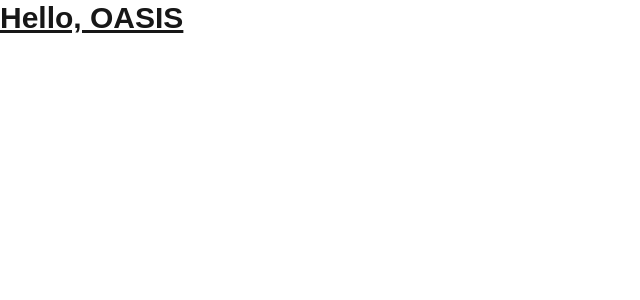
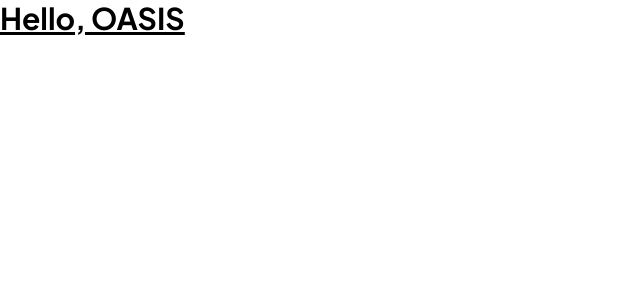
Before and after one commit to guibafica/oasis_blog_web, a Next.js app: page / in a window 1280 px wide. Shown: the top 300 px of the page, without its empty margins (0-640 px from the left). Built offline with nearby package versions, Linux system fonts and the light colour scheme.

Commit message:
chore: configure global styles

```diff
--- a/src/app/globals.css
+++ b/src/app/globals.css
@@ -2,26 +2,6 @@
 @tailwind components;
 @tailwind utilities;
 
-:root {
-  --background: #ffffff;
-  --foreground: #171717;
+.plus_jakarta_sans {
+  font-family: var(--font-plus_jakarta_sans);
 }
-
-@media (prefers-color-scheme: dark) {
-  :root {
-    --background: #0a0a0a;
-    --foreground: #ededed;
-  }
-}
-
-body {
-  color: var(--foreground);
-  background: var(--background);
-  font-family: Arial, Helvetica, sans-serif;
-}
-
-@layer utilities {
-  .text-balance {
-    text-wrap: balance;
-  }
-}
--- a/src/app/layout.tsx
+++ b/src/app/layout.tsx
@@ -1,16 +1,12 @@
 import type { Metadata } from 'next'
-import localFont from 'next/font/local'
+import { Plus_Jakarta_Sans } from 'next/font/google'
+
 import './globals.css'
 
-const geistSans = localFont({
-  src: './fonts/GeistVF.woff',
-  variable: '--font-geist-sans',
-  weight: '100 900'
-})
-const geistMono = localFont({
-  src: './fonts/GeistMonoVF.woff',
-  variable: '--font-geist-mono',
-  weight: '100 900'
+const jakarta_init = Plus_Jakarta_Sans({
+  subsets: ['latin'],
+  weight: ['400', '600', '700'],
+  variable: '--font-plus_jakarta_sans'
 })
 
 export const metadata: Metadata = {
@@ -26,7 +22,7 @@
   return (
     <html lang="en">
       <body
-        className={`${geistSans.variable} ${geistMono.variable} antialiased`}
+        className={`${jakarta_init.variable} plus_jakarta_sans antialiased`}
       >
         {children}
       </body>
--- a/tailwind.config.ts
+++ b/tailwind.config.ts
@@ -9,8 +9,16 @@
   theme: {
     extend: {
       colors: {
-        background: 'var(--background)',
-        foreground: 'var(--foreground)'
+        white: '#FFFFFF',
+        black: '#2B2C34',
+        light_gray_1: '#EFF0F3',
+        light_gray_2: '#E4E5E9',
+        gray: '#C0C0C0',
+        dark_gray: '#9A9A9A',
+        yellow: '#FFC344'
+      },
+      fontFamily: {
+        plus_jakarta_sans: ['var(--font-plus_jakarta_sans)', 'sans-serif']
       }
     }
   },
```
